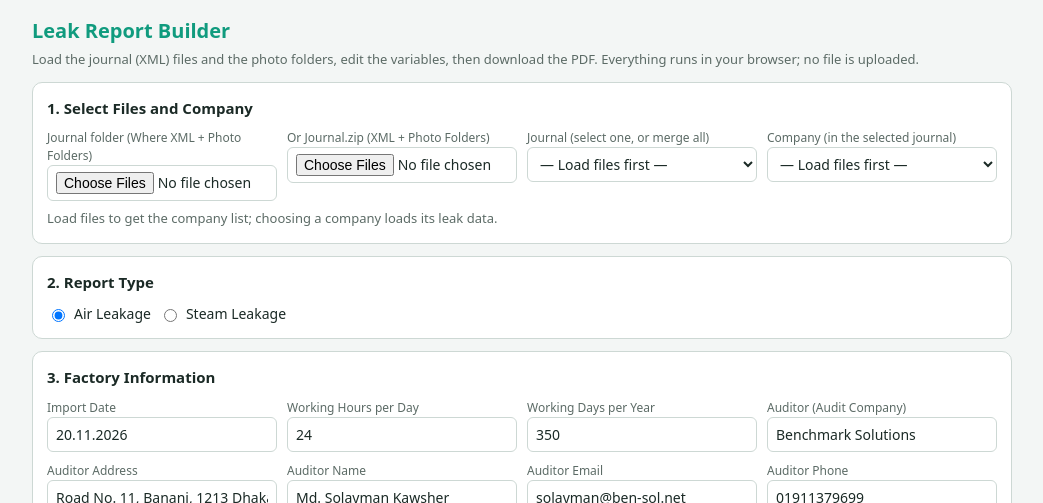
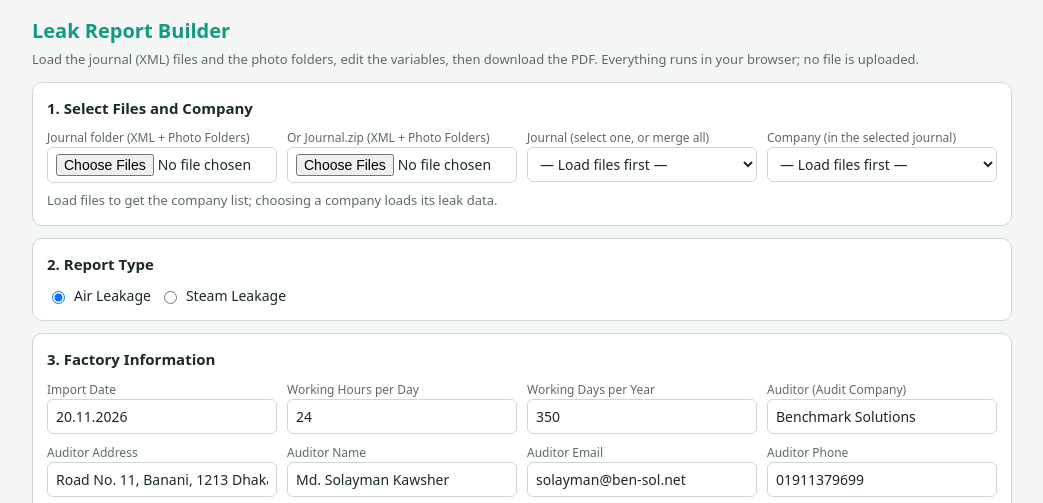
Before and after one commit to RezwanusSadat/Air-Leak-Report-Builder, a plain HTML site: page index.html in a window 1280 px wide. Shown: the top 503 px of the page, without its empty margins (118-1161 px from the left). Drawn offline with nearby package versions, Linux system fonts and the light colour scheme.

Commit message:
Layout Updated

```diff
--- a/index.html
+++ b/index.html
@@ -39,7 +39,7 @@ table.s .sn{width:150px;overflow:hidden;white-space:nowrap;text-overflow:ellipsi
 </style></head><body><div class="ui">
 <div class="no"><h1>Leak Report Builder</h1><div class="mu">Load the journal (XML) files and the photo folders, edit the variables, then download the PDF. Everything runs in your browser; no file is uploaded.</div>
 <div class="pn"><h2>1. Select Files and Company</h2><div class="g">
-<div><label>Journal folder (Where XML + Photo Folders)</label><input type="file" id="fd" webkitdirectory multiple></div>
+<div><label>Journal folder (XML + Photo Folders)</label><input type="file" id="fd" webkitdirectory multiple></div>
 <div><label>Or Journal.zip (XML + Photo Folders)</label><input type="file" id="ff" accept=".xml,.zip" multiple></div>
 <div><label>Journal (select one, or merge all)</label><select id="jn"><option value="">— Load files first —</option></select></div>
 <div><label>Company (in the selected journal)</label><select id="co"><option value="">— Load files first —</option></select></div>
```
